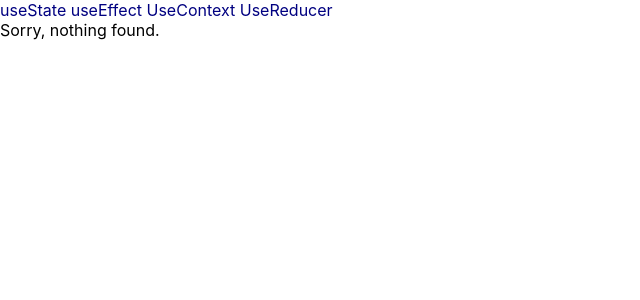
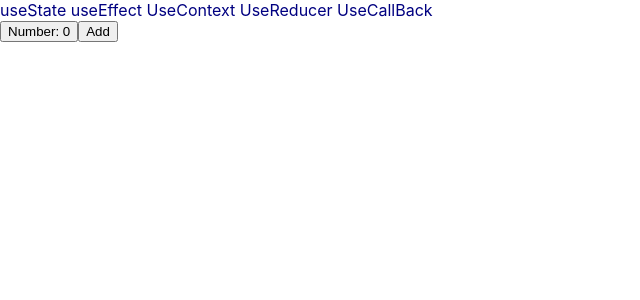
Before and after one commit to willnguyen1312/react-hooks-playground, a React (Create React App) app: page /useCallback in a window 1280 px wide. Shown: the top 300 px of the page, without its empty margins (0-640 px from the left). Built offline with nearby package versions, Linux system fonts and the light colour scheme.

Commit message:
Add useCallback hook example

```diff
--- a/src/App.tsx
+++ b/src/App.tsx
@@ -4,6 +4,7 @@ import React, { Suspense } from "react";
 const UseState = React.lazy(() => import("./screens/useState"));
 const UseEffect = React.lazy(() => import("./screens/useEffect"));
 const UseContext = React.lazy(() => import("./screens/useContext"));
+const UseCallBack = React.lazy(() => import("./screens/useCallback"));
 const UseReducer = React.lazy(() => import("./screens/useReducer"));
 
 const NotFound = React.lazy(() => import("./screens/notFound"));
@@ -17,6 +18,7 @@ const App = () => {
           <Link to="/useEffect">useEffect</Link>{" "}
           <Link to="/useContext">UseContext</Link>{" "}
           <Link to="/useReducer">UseReducer</Link>{" "}
+          <Link to="/useCallback">UseCallBack</Link>{" "}
         </nav>
 
         <Router>
@@ -24,6 +26,7 @@ const App = () => {
           <UseEffect path="/useEffect" />
           <UseContext path="/useContext" />
           <UseReducer path="/useReducer" />
+          <UseCallBack path="/useCallback" />
 
           <NotFound default />
         </Router>
--- /dev/null
+++ b/src/screens/useCallback.tsx
@@ -0,0 +1,29 @@
+import { RouteComponentProps } from "@reach/router";
+import React, { useCallback, useState } from "react";
+
+const Button = ({ value }) => {
+  const callBack = useCallback(() => console.log(value), [value]);
+  return <button onClick={callBack}>Number: {value}</button>;
+};
+
+const UseCallback = (_: RouteComponentProps) => {
+  const [listOfNumber, setListOfNumber] = useState([
+    {
+      value: 0,
+      id: 0
+    }
+  ]);
+  function handleOnClick() {
+    setListOfNumber(prev => [...prev, { value: prev.length, id: prev.length }]);
+  }
+  return (
+    <div>
+      {listOfNumber.length &&
+        listOfNumber.map(({ id, value }) => <Button key={id} value={value} />)}
+
+      <button onClick={handleOnClick}>Add</button>
+    </div>
+  );
+};
+
+export default UseCallback;
```
